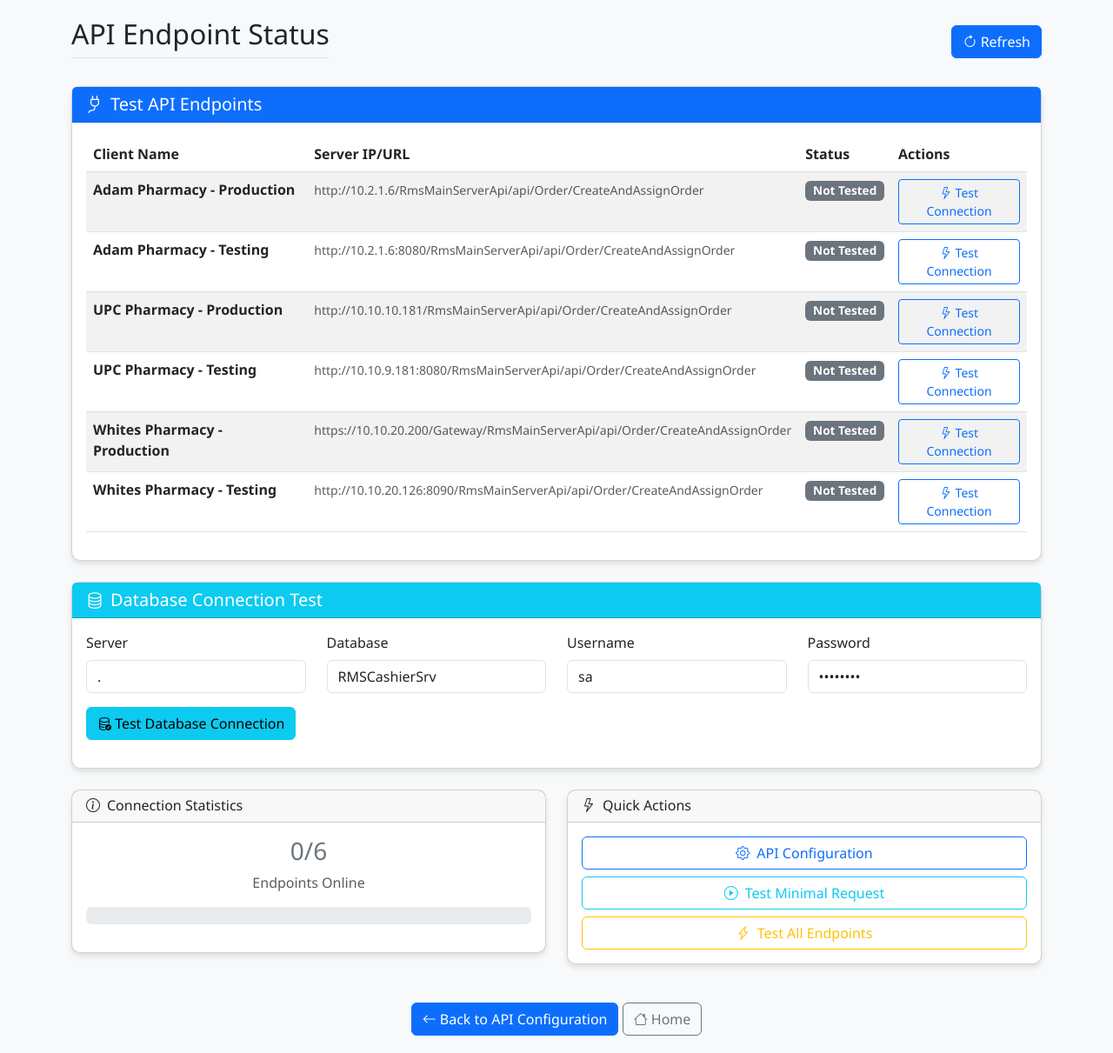
After one commit to Hossam1104/OOTA, a Flask app: page /test-endpoints in a window 1280 px wide. The commit adds this page. Shown: the whole page at 87% size. Run offline with Flask 3, Linux system fonts and the light colour scheme; data that the repository does not hold is empty.

Commit message:
Enhance DB Connections

```diff
--- a/app.py
+++ b/app.py
@@ -18,23 +18,36 @@ from config import API_URLS, DEFAULT_API_ENDPOINT, PAYMENT_METHODS, PAYMENT_STAT
 # Database connection function
 def get_db_connection():
     try:
-        # Use session-stored config or defaults
-        db_config = session.get('db_config', {
-            'server': '.',
-            'database': 'RMSCashierSrv',
-            'username': 'sa',
-            'password': 'P@ssw0rd'
-        })
+        # Try different ODBC drivers
+        drivers = [
+            'ODBC Driver 18 for SQL Server',
+            'ODBC Driver 17 for SQL Server',
+            'ODBC Driver 13 for SQL Server',
+            'SQL Server Native Client 11.0',
+            'SQL Server Native Client 10.0',
+            'SQL Server'
+        ]
 
-        conn_str = (
-            f'DRIVER={{ODBC Driver 18 for SQL Server}};'
-            f'SERVER={db_config["server"]};'
-            f'DATABASE={db_config["database"]};'
-            f'UID={db_config["username"]};'
-            f'PWD={db_config["password"]}'
-        )
+        conn = None
+        for driver in drivers:
+            try:
+                conn_str = (
+                    f'DRIVER={{{driver}}};'
+                    f'SERVER=.;'
+                    f'DATABASE=RMSCashierSrv;'
+                    f'UID=sa;'
+                    f'PWD=P@ssw0rd'
+                )
+                conn = pyodbc.connect(conn_str)
+                print(f"Connected successfully using {driver}")
+                break
+            except pyodbc.Error as e:
+                print(f"Failed with {driver}: {str(e)}")
+                continue
 
-        conn = pyodbc.connect(conn_str)
+        if conn is None:
+            raise Exception("Could not connect with any available driver")
+
         return conn
 
     except Exception as e:
@@ -515,6 +528,19 @@ def test_minimal_request():
         return jsonify({'error': str(e), 'url': url}), 500
 
 
+@app.route('/check-drivers')
+def check_drivers():
+    """Check available ODBC drivers"""
+    try:
+        drivers = pyodbc.drivers()
+        return jsonify({
+            'available_drivers': drivers,
+            'message': f'Found {len(drivers)} drivers'
+        })
+    except Exception as e:
+        return jsonify({'error': str(e)}), 500
+
+
 @app.route('/get-item-details', methods=['GET'])
 def get_item_details():
     try:
@@ -602,26 +628,31 @@ def get_item_details():
         ORDER BY I.Id DESC;
         """
 
-        cursor.execute(query, material_number)
-        row = cursor.fetchone()
-        if not row:
-            return jsonify({'error': 'No item found with this material number'}), 404
+        try:
+            cursor.execute(query, material_number)
+            row = cursor.fetchone()
 
-        item_details = {
-            'item_code': row[1],
-            'item_Barcode': row[2],
-            'item_AR_Name': row[3],
-            'item_EN_Name': row[4],  # barcode fallback, else English name
-            'unit_price': float(row[9]),
-            'vat_percentage': float(row[18]) if row[18] is not None else 0.0,  # TT.Rate
-            'net_price': float(row[10]),
-        }
+            if not row:
+                return jsonify({'error': 'No item found with this material number'}), 404
 
-        conn.close()
-        return jsonify(item_details)
+            item_details = {
+                'item_code': row[0] if row[0] else f"000000000000{material_number}",
+                'item_Barcode': row[1] if row[1] else f"BC{material_number}",
+                'item_EN_Name': row[2] if row[2] else f"Item {material_number}",
+                'item_AR_Name': row[3] if row[3] else f"صنف {material_number}",
+                'unit_price': float(row[4]) if row[4] else 0.0,
+                'vat_percentage': float(row[5]) if row[5] else 0.0,
+                'net_price': (float(row[4]) if row[4] else 0.0) * (1 + (float(row[5]) if row[5] else 0.0) / 100)
+            }
+
+            conn.close()
+            return jsonify(item_details)
+
+        except pyodbc.Error as e:
+            return jsonify({'error': f'Database query error: {str(e)}'}), 500
 
     except Exception as e:
-        return jsonify({'error': str(e)}), 500
+        return jsonify({'error': f'Unexpected error: {str(e)}'}), 500
 
 
 @app.route('/update-product/<int:index>', methods=['GET', 'POST'])
--- /dev/null
+++ b/templates/base_simple.html
@@ -0,0 +1,59 @@
+<!DOCTYPE html>
+<html lang="en">
+<head>
+    <meta charset="UTF-8">
+    <meta name="viewport" content="width=device-width, initial-scale=1.0">
+    <title>Online Order Tool - Test Endpoints</title>
+    <!-- Bootstrap CSS -->
+    <link href="https://cdn.jsdelivr.net/npm/bootstrap@5.3.0/dist/css/bootstrap.min.css" rel="stylesheet">
+    <!-- Bootstrap Icons -->
+    <link rel="stylesheet" href="https://cdn.jsdelivr.net/npm/bootstrap-icons@1.10.0/font/bootstrap-icons.css">
+    <style>
+        body {
+            background-color: #f8f9fa;
+            font-family: 'Segoe UI', Tahoma, Geneva, Verdana, sans-serif;
+            padding: 20px;
+        }
+        .card {
+            border-radius: 10px;
+            box-shadow: 0 4px 6px rgba(0,0,0,0.1);
+            margin-bottom: 20px;
+        }
+        .badge {
+            font-size: 0.85rem;
+        }
+    </style>
+</head>
+<body>
+<div class="container">
+    <!-- Flash Messages -->
+    {% with messages = get_flashed_messages(with_categories=true) %}
+    {% if messages %}
+    {% for category, message in messages %}
+    <div class="alert alert-{{ 'danger' if category == 'error' else category }} alert-dismissible fade show" role="alert">
+        {{ message }}
+        <button type="button" class="btn-close" data-bs-dismiss="alert" aria-label="Close"></button>
+    </div>
+    {% endfor %}
+    {% endif %}
+    {% endwith %}
+
+    {% block content %}{% endblock %}
+
+    <div class="text-center mt-4">
+        <a href="{{ url_for('api_configuration') }}" class="btn btn-primary">
+            <i class="bi bi-arrow-left"></i> Back to API Configuration
+        </a>
+        <a href="{{ url_for('order_details') }}" class="btn btn-outline-secondary">
+            <i class="bi bi-house"></i> Home
+        </a>
+    </div>
+</div>
+
+<!-- Bootstrap & jQuery -->
+<script src="https://code.jquery.com/jquery-3.6.0.min.js"></script>
+<script src="https://cdn.jsdelivr.net/npm/bootstrap@5.3.0/dist/js/bootstrap.bundle.min.js"></script>
+
+{% block scripts %}{% endblock %}
+</body>
+</html>
--- a/templates/test_endpoints.html
+++ b/templates/test_endpoints.html
@@ -6,7 +6,7 @@
         <h2 class="border-bottom pb-2">API Endpoint Status</h2>
         <div class="d-flex gap-2">
             <button class="btn btn-primary" onclick="location.reload()">
-                <i class="bi bi-arrow-clockwise"></i> Refresh All
+                <i class="bi bi-arrow-clockwise"></i> Refresh
             </button>
         </div>
     </div>
@@ -14,7 +14,7 @@
     <!-- Individual Endpoint Testing -->
     <div class="card mb-4">
         <div class="card-header bg-primary text-white">
-            <h5 class="mb-0"><i class="bi bi-plug me-2"></i>Test Individual Endpoints</h5>
+            <h5 class="mb-0"><i class="bi bi-plug me-2"></i>Test API Endpoints</h5>
         </div>
         <div class="card-body">
             <div class="table-responsive">
@@ -100,17 +100,15 @@
                     <h6 class="mb-0"><i class="bi bi-info-circle me-2"></i>Connection Statistics</h6>
                 </div>
                 <div class="card-body">
-                    {% set online_count = results.values()|selectattr('status', 'equalto', 'Online')|list|length %}
-                    {% set total_count = results|length %}
                     <div class="text-center">
-                        <h3 class="text-{{ 'success' if online_count > 0 else 'danger' }}">{{ online_count }}/{{ total_count }}</h3>
+                        <h3 class="text-secondary" id="onlineCount">0/{{ api_urls|length }}</h3>
                         <p class="text-muted">Endpoints Online</p>
                     </div>
                     <div class="progress mb-3" style="height: 20px;">
-                        <div class="progress-bar bg-success" role="progressbar"
-                             style="width: {{ (online_count/total_count)*100 }}%"
-                             aria-valuenow="{{ online_count }}" aria-valuemin="0" aria-valuemax="{{ total_count }}">
-                            {{ ((online_count/total_count)*100)|round|int }}%
+                        <div class="progress-bar bg-success" role="progressbar" id="progressBar"
+                             style="width: 0%"
+                             aria-valuenow="0" aria-valuemin="0" aria-valuemax="100">
+                            0%
                         </div>
                     </div>
                 </div>
@@ -130,6 +128,9 @@
                         <a href="{{ url_for('test_minimal_request') }}" class="btn btn-outline-info" target="_blank">
                             <i class="bi bi-play-circle me-2"></i>Test Minimal Request
                         </a>
+                        <button class="btn btn-outline-warning" id="testAllEndpoints">
+                            <i class="bi bi-lightning-charge me-2"></i>Test All Endpoints
+                        </button>
                     </div>
                 </div>
             </div>
@@ -140,6 +141,9 @@
 
 {% block scripts %}
 <script>
+    let onlineCount = 0;
+    const totalEndpoints = {{ api_urls|length }};
+
     // Test individual endpoints
     $('.test-single').click(function() {
         const index = $(this).data('index');
@@ -160,6 +164,8 @@
             success: function(response) {
                 if (response.status === 'Online') {
                     statusElement.html('<span class="badge bg-success"><i class="bi bi-check-circle me-1"></i>Online</span>');
+                    onlineCount++;
+                    updateStats();
                 } else {
                     statusElement.html('<span class="badge bg-danger"><i class="bi bi-x-circle me-1"></i>Offline</span>');
                 }
@@ -171,6 +177,15 @@
                 button.prop('disabled', false);
             }
         });
+    });
+
+    // Test all endpoints
+    $('#testAllEndpoints').click(function() {
+        if (confirm('Are you sure you want to test all endpoints? This may take a few moments.')) {
+            $('.test-single').each(function() {
+                $(this).click();
+            });
+        }
     });
 
     // Test database connection
@@ -203,5 +218,18 @@
             }
         });
     });
+
+    function updateStats() {
+        const percentage = Math.round((onlineCount / totalEndpoints) * 100);
+        $('#onlineCount').text(onlineCount + '/' + totalEndpoints);
+        $('#progressBar').css('width', percentage + '%').attr('aria-valuenow', percentage).text(percentage + '%');
+
+        // Update color based on percentage
+        if (percentage === 100) {
+            $('#onlineCount').removeClass('text-secondary').addClass('text-success');
+        } else if (percentage > 0) {
+            $('#onlineCount').removeClass('text-secondary').addClass('text-warning');
+        }
+    }
 </script>
 {% endblock %}
```
Also changed, not shown: templates/api_configuration.html (+5 -5 lines), templates/base.html (+44 -36 lines).
